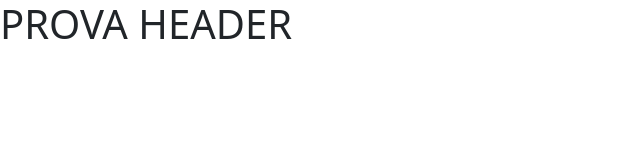
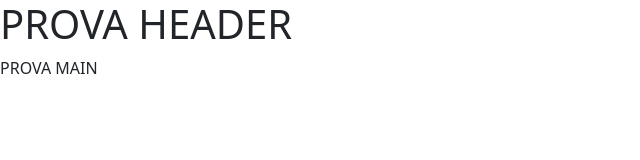
Before and after one commit to stefanosorrenti/react-api, a React (Vite) app: page / in a window 1280 px wide. Shown: the top 160 px of the page, without its empty margins (0-640 px from the left). Built offline with nearby package versions, Linux system fonts and the light colour scheme.

Commit message:
add AppMain component

```diff
--- a/src/App.jsx
+++ b/src/App.jsx
@@ -1,4 +1,5 @@
 import AppHeader from "./components/AppHeader"
+import AppMain from "./components/AppMain"
 
 function App() {
 
@@ -6,6 +7,7 @@ function App() {
   return (
     <>
       <AppHeader />
+      <AppMain />
     </>
 
   )
--- /dev/null
+++ b/src/components/AppMain.jsx
@@ -0,0 +1,8 @@
+export default function AppMain() {
+
+    return (
+        <main>
+            PROVA MAIN
+        </main>
+    )
+}
```
